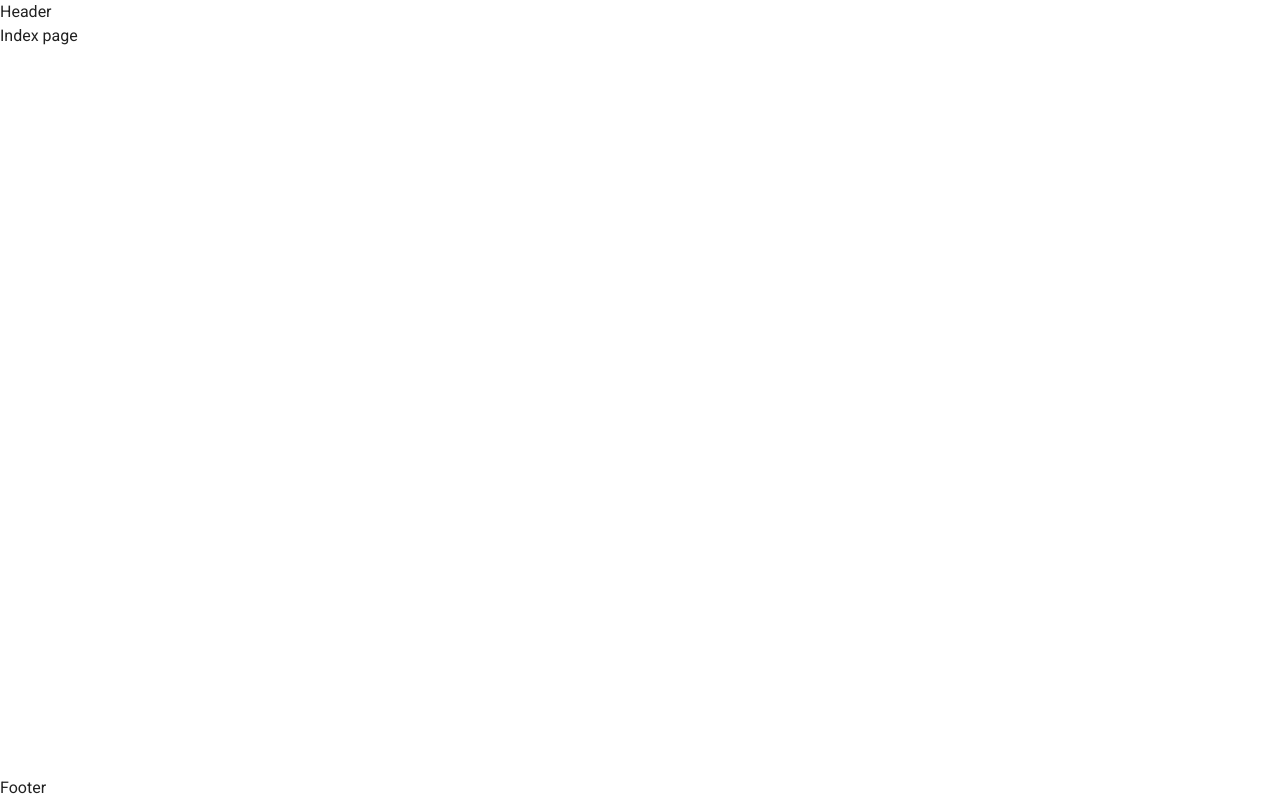
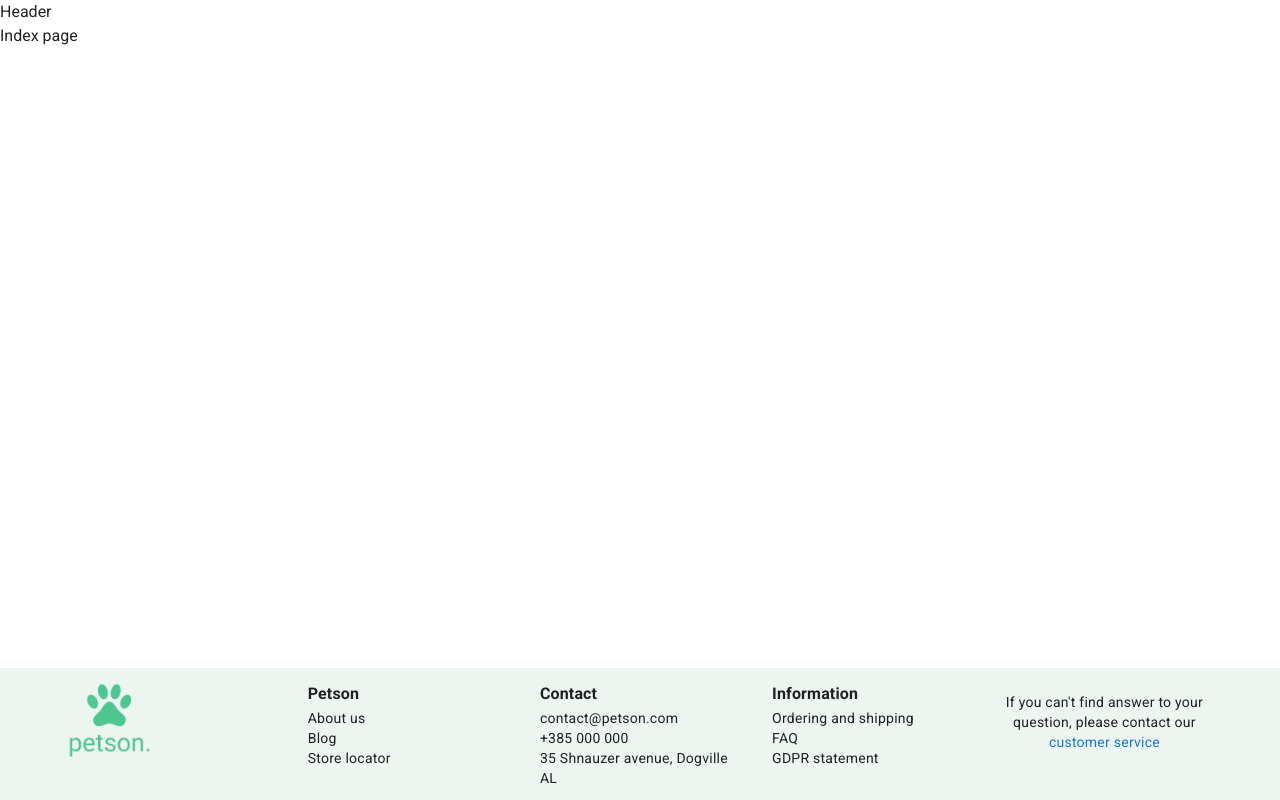
Before and after one commit to shadrqen/petshop, a Nuxt app: page / in a window 1280 px wide. Built offline with nearby package versions, Linux system fonts and the light colour scheme.

Commit message:
feat: add footer

```diff
--- /dev/null
+++ b/components/Base/BaseFooter.vue
@@ -0,0 +1,117 @@
+<template>
+  <v-footer
+    :color="footerColor"
+    padless
+  >
+    <v-container>
+      <v-row
+        no-gutters
+        justify="center"
+      >
+        <v-col>
+          <img
+            height="80"
+            :src="require('@/assets/footer.png')"
+            alt="Logo"
+          >
+        </v-col>
+        <v-col
+          v-for="(footerRow, index) in footerItems"
+          :key="index"
+        >
+          <div
+            v-for="(footerItem, innerIndex) in footerRow"
+            :key="innerIndex"
+            :class="footerItem.primary ? 'subtitle-1 font-weight-bold mx-4' : 'body-2 mx-4'"
+          >
+            {{ footerItem.name }}
+          </div>
+        </v-col>
+        <v-col
+          class="text-center my-3 body-2"
+        >
+          If you can't find answer to your question, please contact our <a
+            id="customer-service-footer-span"
+            class="text-decoration-none"
+          >customer service</a>
+        </v-col>
+      </v-row>
+    </v-container>
+  </v-footer>
+</template>
+<script>
+export default {
+  name: 'BaseFooter',
+  data () {
+    return {
+      footerItems: [
+        [
+          {
+            name: 'Petson',
+            primary: true
+          },
+          {
+            name: 'About us',
+            primary: false
+          },
+          {
+            name: 'Blog',
+            primary: false
+          },
+          {
+            name: 'Store locator',
+            primary: false
+          }
+        ],
+        [
+          {
+            name: 'Contact',
+            primary: true
+          },
+          {
+            name: 'contact@petson.com',
+            primary: false
+          },
+          {
+            name: '+385 000 000',
+            primary: false
+          },
+          {
+            name: '35 Shnauzer avenue, Dogville AL',
+            primary: false
+          }
+        ],
+        [
+          {
+            name: 'Information',
+            primary: true
+          },
+          {
+            name: 'Ordering and shipping',
+            primary: false
+          },
+          {
+            name: 'FAQ',
+            primary: false
+          },
+          {
+            name: 'GDPR statement',
+            primary: false
+          }
+        ]
+      ],
+      attrs: {
+        xs: 12,
+        sm: 6,
+        md: 3,
+        lg: 3,
+        xl: 3
+      },
+      footerColor: '#edf5f1'
+    }
+  }
+}
+</script>
+
+<style lang="scss" scoped>
+</style>
--- a/layouts/default.vue
+++ b/layouts/default.vue
@@ -7,13 +7,17 @@
       <router-view />
     </v-main>
     <footer>
-      Footer
+      <BaseFooter />
     </footer>
   </v-app>
 </template>
 
 <script>
+import BaseFooter from '~/components/Base/BaseFooter'
 export default {
-  name: 'DefaultLayout'
+  name: 'DefaultLayout',
+  components: {
+    BaseFooter
+  }
 }
 </script>
```
Also changed, not shown: assets/footer.png (added), assets/logo.PNG (added).
